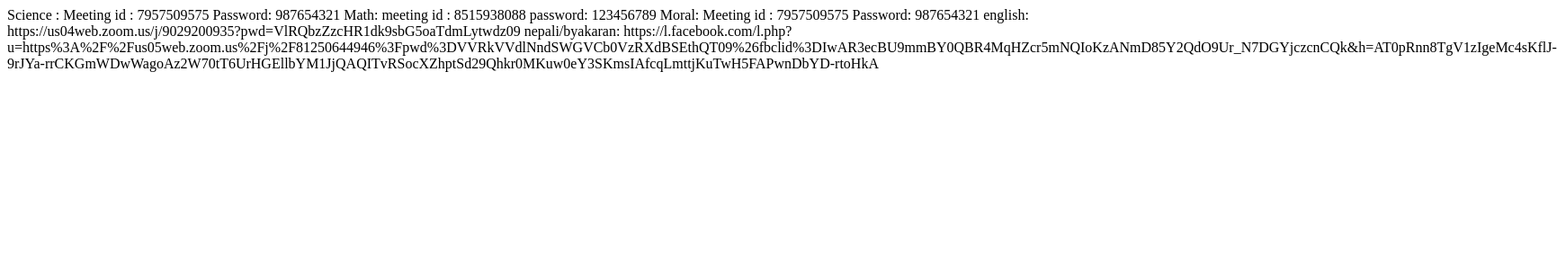
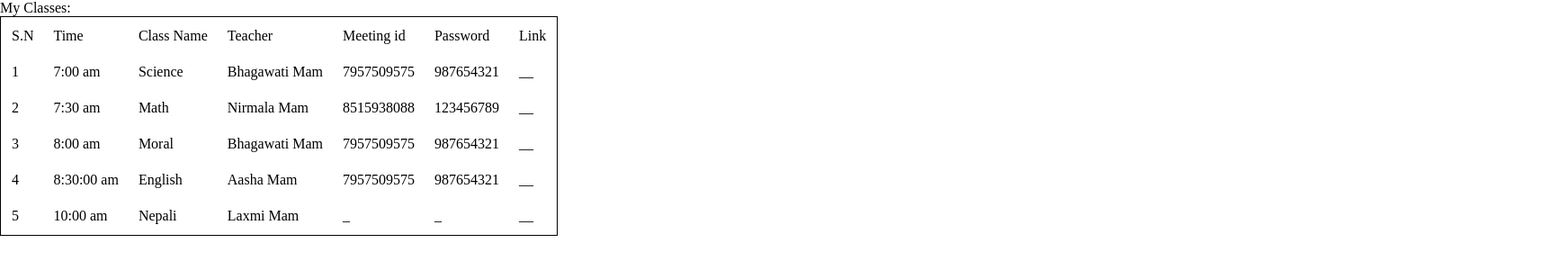
Before and after one commit to garimathapa2013/garimathapa2013.github.io, a plain HTML site: page index.html in a window 1280 px wide. Shown: the whole page at 90% size, 1731 px wide, since content can reach past the window. Drawn offline with Linux system fonts and the light colour scheme.

Commit message:
Update index.html

```diff
--- a/index.html
+++ b/index.html
@@ -1,26 +1,72 @@
-Science :
-
-Meeting id : 7957509575
-Password: 987654321
+<html>
+  <head>
+    <title>Garima Thapa</title>
+    <style>
+     * {
+			padding: 0;
+            margin: 0;
+     }
+      table{
+       border: 1px solid black;
+      }
+      td {
+      	padding: 10px;
+      }
+    </style>
+</head>
+  <body>
+    My Classes:
 
 
-Math:
-
-meeting id : 8515938088
-password: 123456789
+    <table id="myTable">
+      <tr>
+      <td>
+       S.N
+      </td>
+      <td>
+     	Time
+     </td>
+      <td>
+      	Class Name
+      </td>
+      <td>
+      	Teacher
+      </td>
+       <td>Meeting id</td>
+       <td>Password</td>
+       <td>Link</td>
+      </tr>
 
 
-Moral:
-
-Meeting id : 7957509575
-Password: 987654321
 
 
-english:
+    </table>
+    <script>
+     const table = document.getElementById("myTable");
 
-https://us04web.zoom.us/j/9029200935?pwd=VlRQbzZzcHR1dk9sbG5oaTdmLytwdz09
+    const classes = [
+     [1, '7:00 am', 'Science', 'Bhagawati Mam', '7957509575', '987654321', '__'],
+     [2, '7:30 am', 'Math', 'Nirmala Mam', '8515938088', '123456789', '__'],
+     [3, '8:00 am', 'Moral', 'Bhagawati Mam', '7957509575', '987654321', '__'],
+     [4, '8:30:00 am', 'English', 'Aasha Mam', '7957509575', '987654321', '__'],
+[5, '10:00 am', 'Nepali', 'Laxmi Mam', '_', '_', '__'],
+
+    ];
+
+    classes.forEach((cl) => {
+     let row = table.insertRow(-1);
+
+     cl.forEach((item, index) =>{
+var cell1 = row.insertCell(index);
+
+  cell1.innerHTML = item;
+
+        console.log(item, index)
+
+      });
+    })
 
 
-nepali/byakaran:
-
-https://l.facebook.com/l.php?u=https%3A%2F%2Fus05web.zoom.us%2Fj%2F81250644946%3Fpwd%3DVVRkVVdlNndSWGVCb0VzRXdBSEthQT09%26fbclid%3DIwAR3ecBU9mmBY0QBR4MqHZcr5mNQIoKzANmD85Y2QdO9Ur_N7DGYjczcnCQk&h=AT0pRnn8TgV1zIgeMc4sKflJ-9rJYa-rrCKGmWDwWagoAz2W70tT6UrHGEllbYM1JjQAQITvRSocXZhptSd29Qhkr0MKuw0eY3SKmsIAfcqLmttjKuTwH5FAPwnDbYD-rtoHkA
+    </script>
+  </body>
+</html>
```
